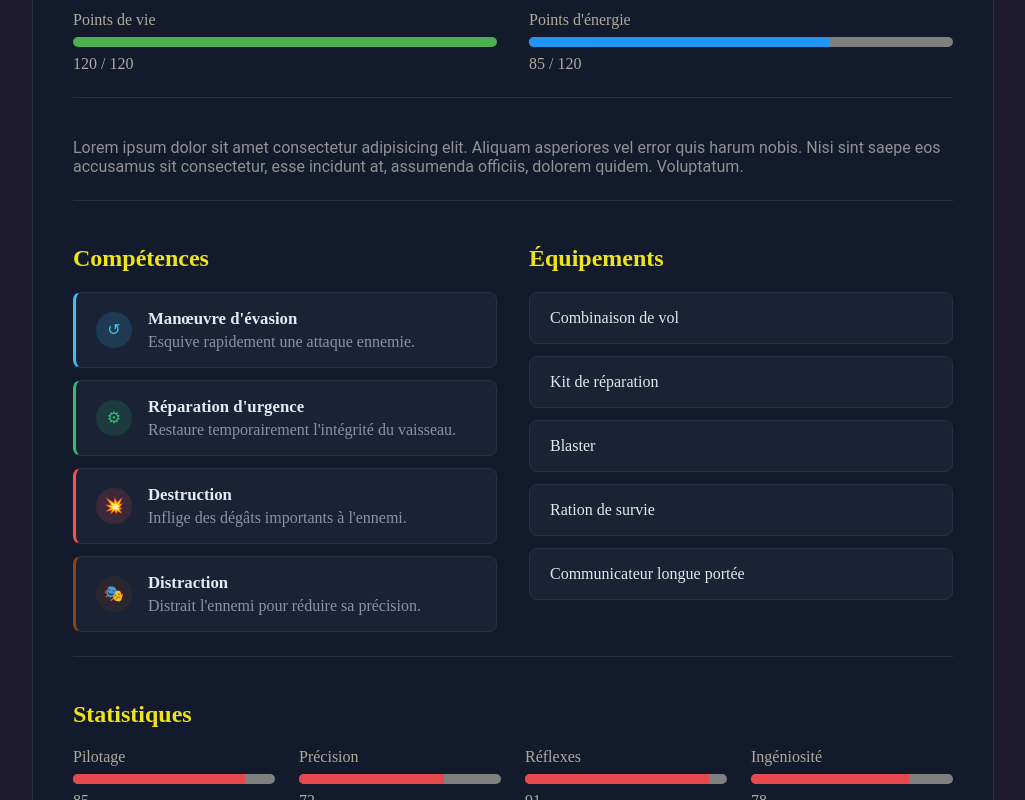
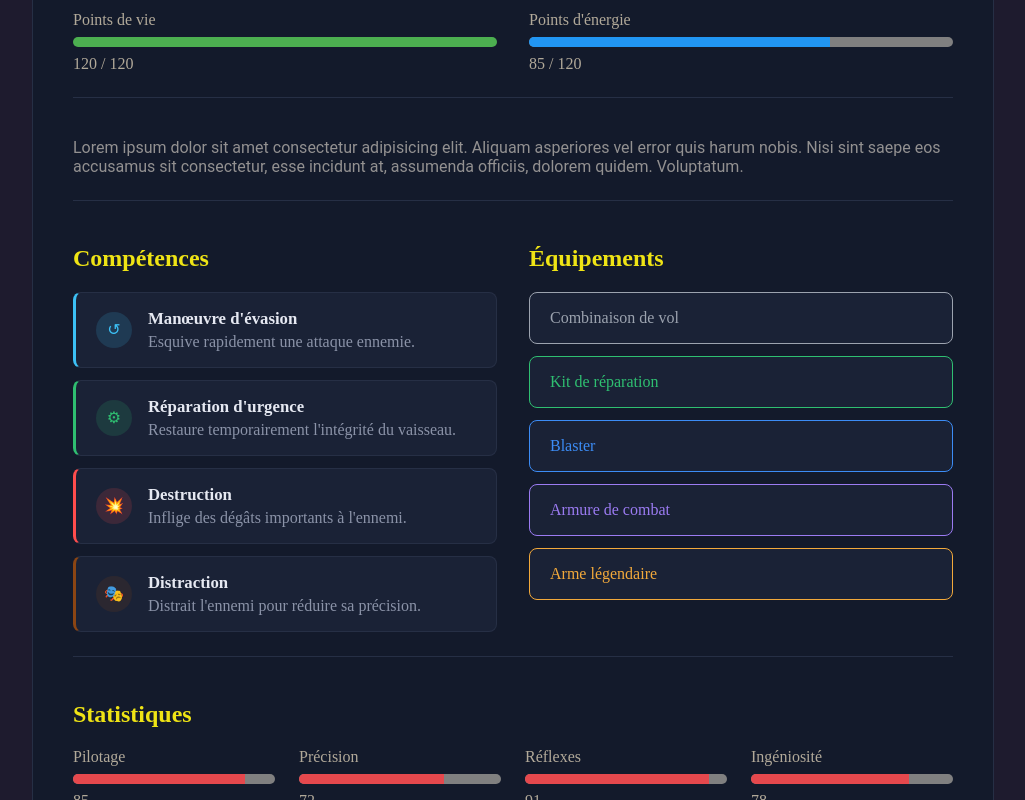
Before and after one commit to giolscode/SassRPG-Project, a website built with Vite: page src/joseph/index.html in a window 1280 px wide. Shown: the part 379-1179 px from the top of the page, without its empty margins (127-1152 px from the left). Built offline with nearby package versions, Linux system fonts and the light colour scheme.

Commit message:
add rarity for equipements

```diff
--- a/src/joseph/index.html
+++ b/src/joseph/index.html
@@ -106,20 +106,20 @@
 
         <div>
           <h2 class="card-user__colonnes__title">Équipements</h2>
-          <div class="equipement">
+          <div class="equipement equipement--commun">
             <p class="equipement__texte">Combinaison de vol</p>
           </div>
-          <div class="equipement">
+          <div class="equipement equipement--peu-commun">
             <p class="equipement__texte">Kit de réparation</p>
           </div>
-          <div class="equipement">
+          <div class="equipement equipement--rare">
             <p class="equipement__texte">Blaster</p>
           </div>
-          <div class="equipement">
-            <p class="equipement__texte">Ration de survie</p>
+          <div class="equipement equipement--epique">
+            <p class="equipement__texte">Armure de combat</p>
           </div>
-          <div class="equipement">
-            <p class="equipement__texte">Communicateur longue portée</p>
+          <div class="equipement equipement--legendaire">
+            <p class="equipement__texte">Arme légendaire</p>
           </div>
         </div>
       </div>
--- a/styles/components/equipements.scss
+++ b/styles/components/equipements.scss
@@ -1,15 +1,29 @@
+$raretes: (
+  commun: #9ca3af,
+  peu-commun: #2fbf71,
+  rare: #3c8cf5,
+  epique: #9b7bf2,
+  legendaire: #f2a93b,
+);
+
+@each $nom, $couleur in $raretes {
+  .equipement--#{$nom} {
+    border: 1px solid $couleur;
+
+    .equipement__texte {
+      color: $couleur;
+    }
+  }
+}
+
 .equipement {
   display: flex;
   align-items: center;
   gap: 16px;
   padding: 16px 20px;
   background: #1a2236;
-  border: 1px solid #262f45;
   border-radius: 8px;
+  margin-top: 12px;
 
   &__texte { margin: 0; color: #e5e7eb; }
 }
-
-.equipement + .equipement {
-  margin-top: 12px;
-}
```
